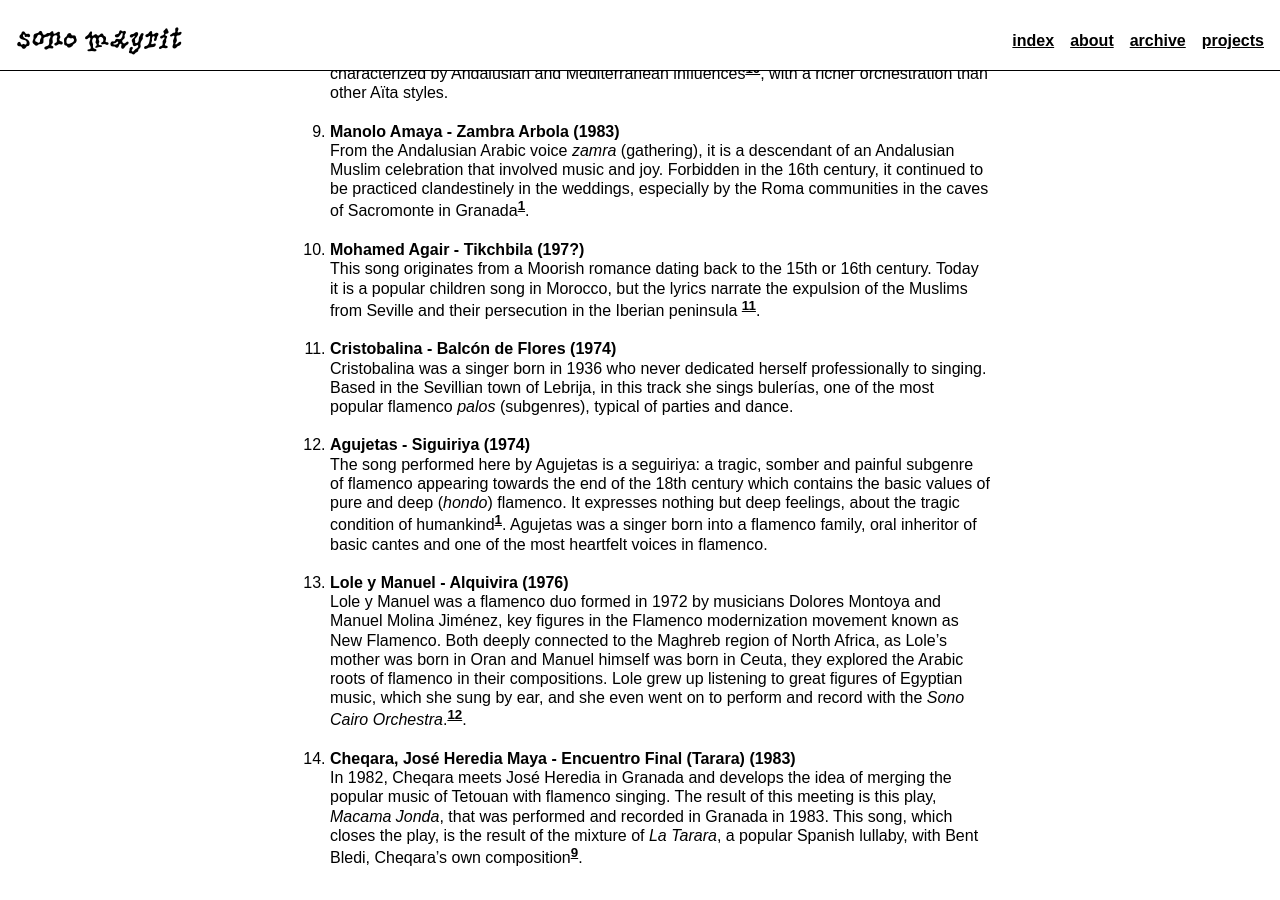
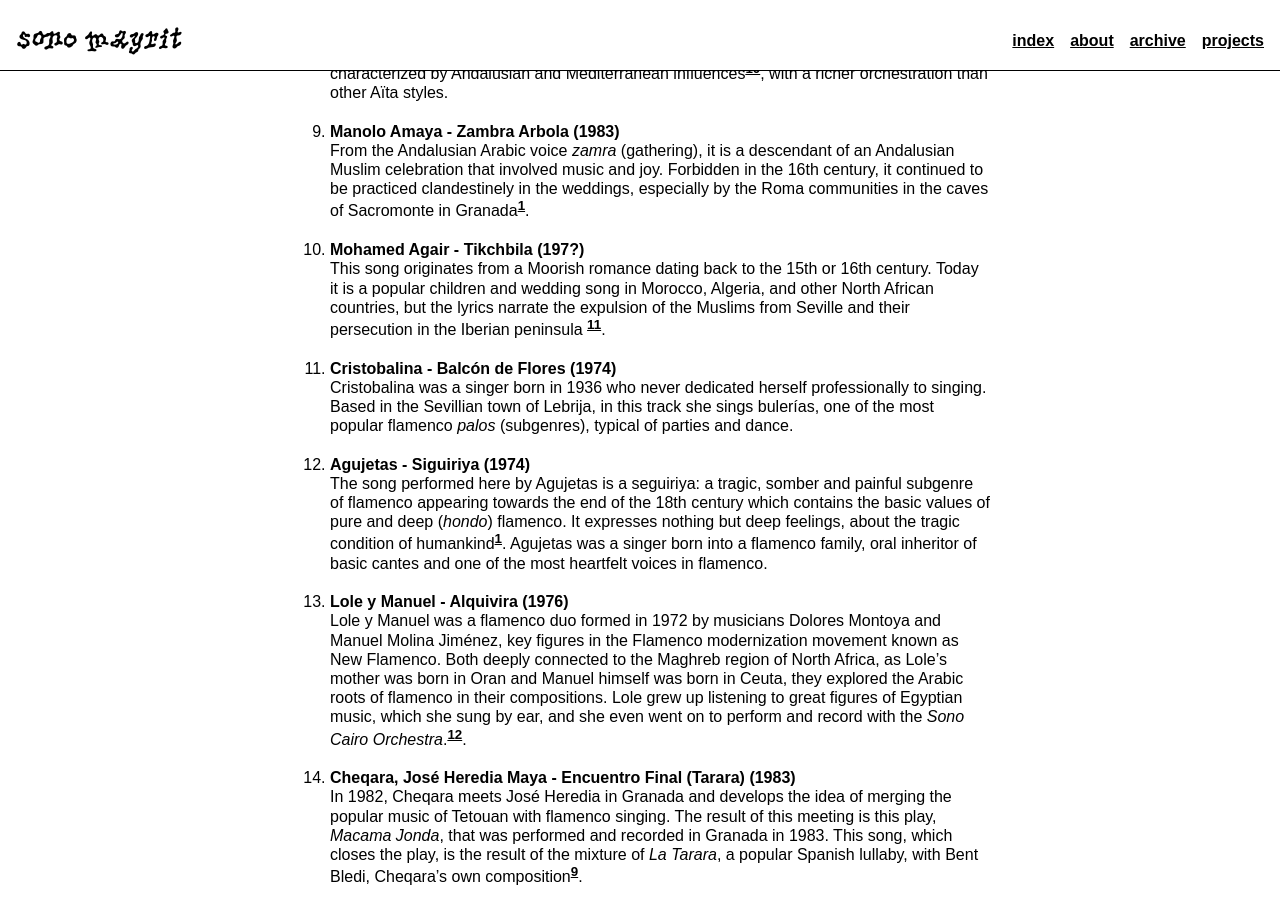
Before and after one commit to jvaleroliet/sonomayrit, a Jekyll site: the page built from _projects/2408migas.md, in a window 1280 px wide and 900 px high, scrolled down 1876 px. Built offline with Jekyll 4.4.1, drawn with Linux system fonts in a browser that asks for light colours.

Commit message:
Actualizar 2408migas.md

```diff
--- a/_projects/2408migas.md
+++ b/_projects/2408migas.md
@@ -68,7 +68,7 @@ This session is the first part of a larger ongoing research conducted in collabo
 <br>
 1. **Manolo Amaya - Zambra Arbola (1983)**<br>From the Andalusian Arabic voice *zamra* (gathering), it is a descendant of an Andalusian Muslim celebration that involved music and joy. Forbidden in the 16th century, it continued to be practiced clandestinely in the weddings, especially by the Roma communities in the caves of Sacromonte in Granada[^Guia].<br>
 <br>
-1. **Mohamed Agair - Tikchbila (197?)**<br>This song originates from a Moorish romance dating back to the 15th or 16th century. Today it is a popular children song in Morocco, but the lyrics narrate the expulsion of the Muslims from Seville and their persecution in the Iberian peninsula [^Tikchbila].<br>
+1. **Mohamed Agair - Tikchbila (197?)**<br>This song originates from a Moorish romance dating back to the 15th or 16th century. Today it is a popular children and wedding song in Morocco, Algeria, and other North African countries, but the lyrics narrate the expulsion of the Muslims from Seville and their persecution in the Iberian peninsula [^Tikchbila].<br>
 <br>
 1. **Cristobalina - Balcón de Flores (1974)**<br>Cristobalina was a singer born in 1936 who never dedicated herself professionally to singing. Based in the Sevillian town of Lebrija, in this track she sings bulerías, one of the most popular flamenco *palos* (subgenres), typical of parties and dance.<br>
 <br>
```
